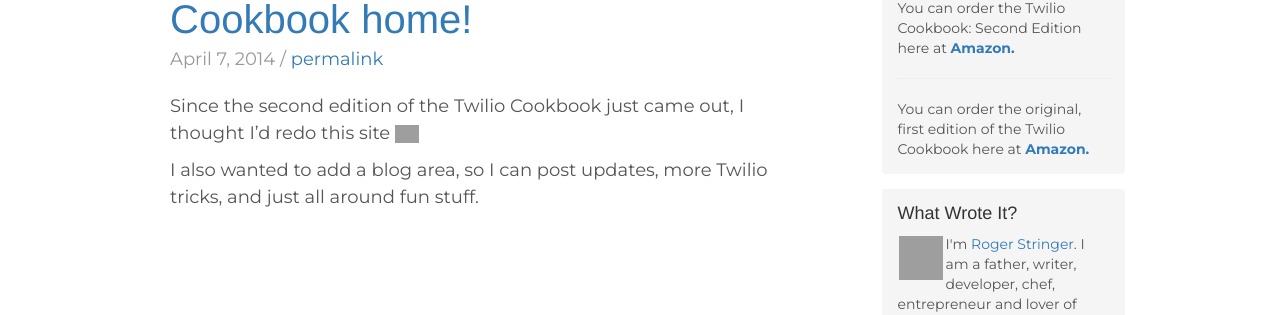
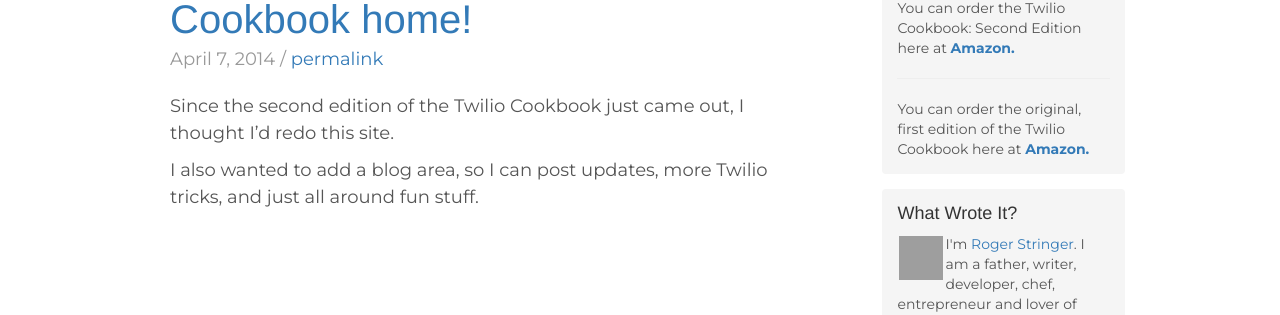
Before and after one commit to freekrai/TwilioCookbook, a Jekyll site: the page built from _posts/2014-04-07-welcome-relaunched-twilio-cookbook-home.md, in a window 1280 px wide. Shown: the part 271-586 px from the top of the page. Built offline with Jekyll 4.4.1, drawn with Linux system fonts in a browser that asks for light colours; nearby versions of some CDN libraries; grey boxes are pictures that could not be loaded.

Commit message:
first push

```diff
--- a/_posts/2014-04-07-welcome-relaunched-twilio-cookbook-home.md
+++ b/_posts/2014-04-07-welcome-relaunched-twilio-cookbook-home.md
@@ -15,6 +15,6 @@
 tumblog:
   - Articles
 ---
-Since the second edition of the Twilio Cookbook just came out, I thought I&#8217;d redo this site <img src="/wp-includes/images/smilies/simple-smile.png" alt=":)" class="wp-smiley" style="height: 1em; max-height: 1em;" />
+Since the second edition of the Twilio Cookbook just came out, I thought I&#8217;d redo this site.
 
 I also wanted to add a blog area, so I can post updates, more Twilio tricks, and just all around fun stuff.
```
